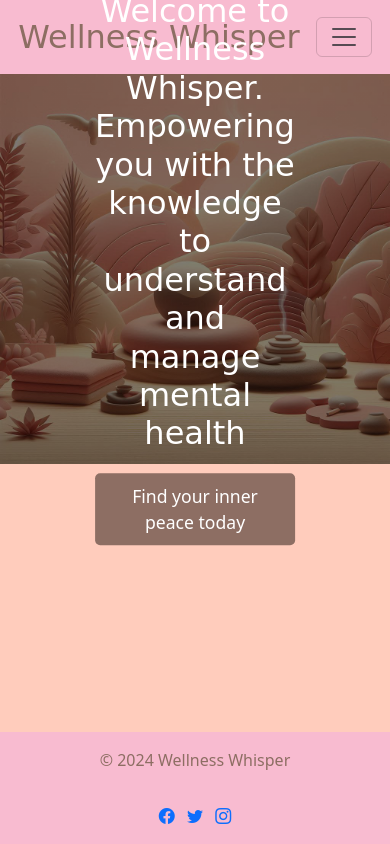
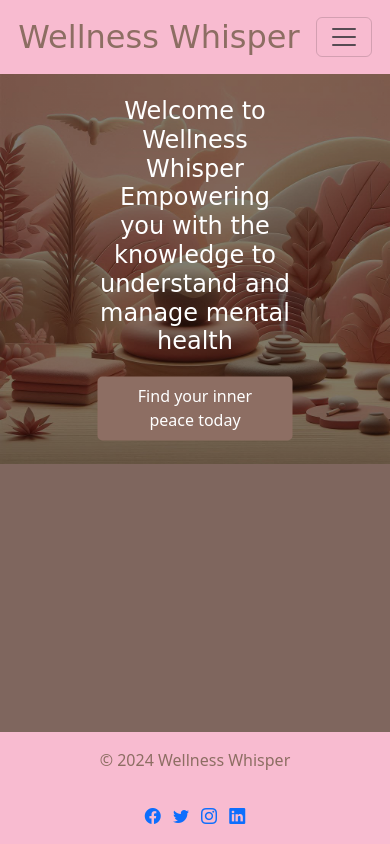
Before and after one commit to Celina-talib/flagstone-project, a plain HTML site: page index.html in a window 390 px wide. Drawn offline with nearby package versions, Linux system fonts and the light colour scheme; a web font is replaced by a local one.

Commit message:
Add homepage to navbar. Add linkedin social media link to footer

```diff
--- a/assets/css/style.css
+++ b/assets/css/style.css
@@ -74,6 +74,7 @@ body {
 .hero {
     position: relative;
     padding: 0;
+    height: 100vh; /* Full viewport height */
 }
 
 .hero img {
@@ -94,7 +95,7 @@ body {
 
 .hero-content {
     position: absolute;
-    top: 50%;
+    top: 50%; /* Position in the center of the page */
     left: 50%;
     transform: translate(-50%, -50%);
     color: #FFFFFF; /* White Text for better contrast */
@@ -145,3 +146,15 @@ body {
 .footer .social-icon:hover {
     color: #6D4C41; /* Darker Earthy Text on hover */
 }
+
+/* Responsive adjustments */
+@media (max-width: 768px) {
+    .hero-headline {
+        font-size: 1.5rem;
+    }
+
+    .hero-btn {
+        font-size: 1rem;
+        padding: 8px 16px;
+    }
+}
--- a/index.html
+++ b/index.html
@@ -22,6 +22,9 @@
     <div class="collapse navbar-collapse" id="navbarNav">
       <ul class="navbar-nav ms-auto">
         <li class="nav-item">
+          <a class="nav-link" href="#home">Home</a>
+        </li>
+        <li class="nav-item">
           <a class="nav-link" href="#about">About</a>
         </li>
         <li class="nav-item">
@@ -40,7 +43,7 @@
   <div class="container-fluid p-0 position-relative">
     <img src="assets/images/hero-image.png" alt="Hero Image" class="img-fluid w-100">
     <div class="hero-content position-absolute top-50 start-50 translate-middle">
-      <h1 class="hero-headline">Welcome to Wellness Whisper.<br>Empowering you with the knowledge to understand and manage mental health</h1>
+      <h1 class="hero-headline">Welcome to Wellness Whisper<br>Empowering you with the knowledge to understand and manage mental health</h1>
       <a href="#resources" class="btn btn-primary hero-btn">Find your inner peace today</a>
     </div>
   </div>
@@ -56,7 +59,8 @@
       <div class="col-md-6 text-md-end">
         <a href="https://www.facebook.com/" target="_blank" rel="noopener noreferrer" aria-label="Visit our Facebook page" class="me-2"><i class="bi bi-facebook"></i></a>
         <a href="https://x.com/" target="_blank" rel="noopener noreferrer" aria-label="Follow us on Twitter" class="me-2"><i class="bi bi-twitter"></i></a>
-        <a href="https://www.instagram.com/" target="_blank" rel="noopener noreferrer" aria-label="Follow us on Instagram"><i class="bi bi-instagram"></i></a>
+        <a href="https://www.instagram.com/" target="_blank" rel="noopener noreferrer" aria-label="Follow us on Instagram" class="me-2"><i class="bi bi-instagram"></i></a>
+        <a href="https://www.linkedin.com/" target="_blank" rel="noopener noreferrer" aria-label="Connect with us on LinkedIn"><i class="bi bi-linkedin"></i></a>
       </div>
     </div>
   </div>
```
